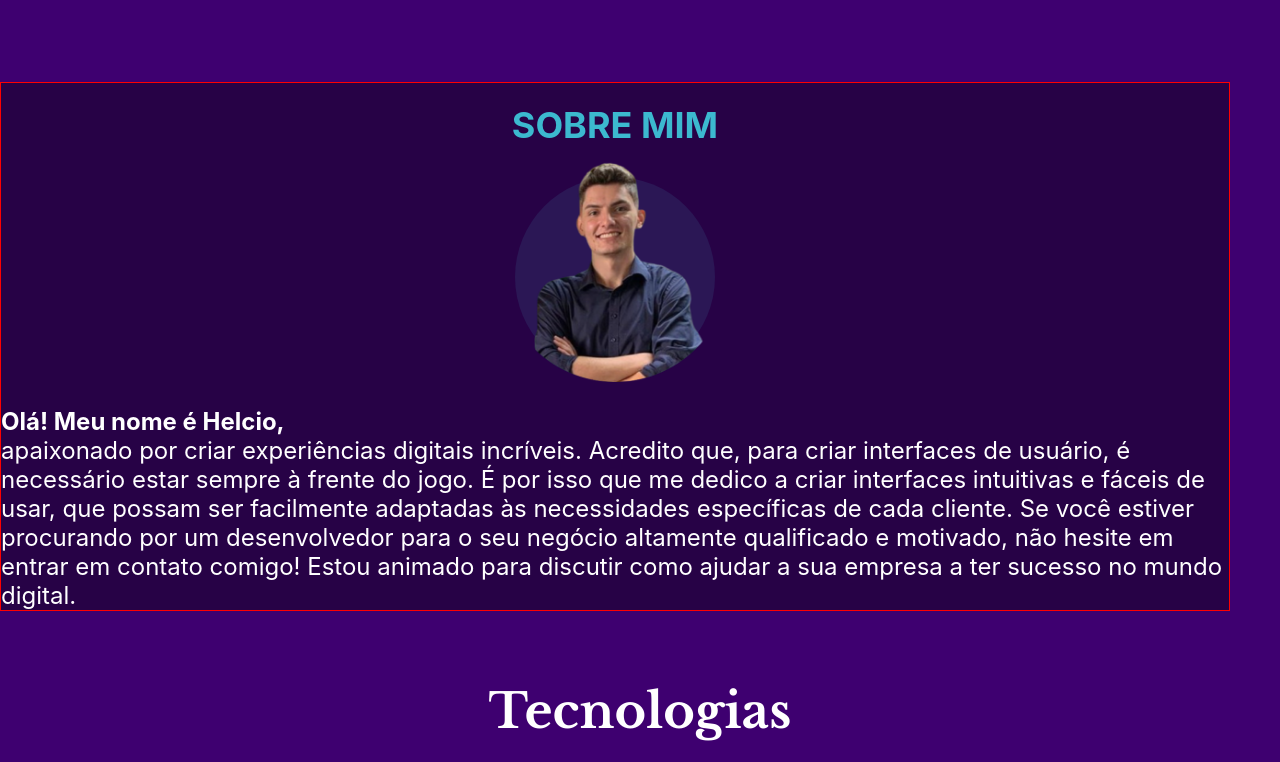
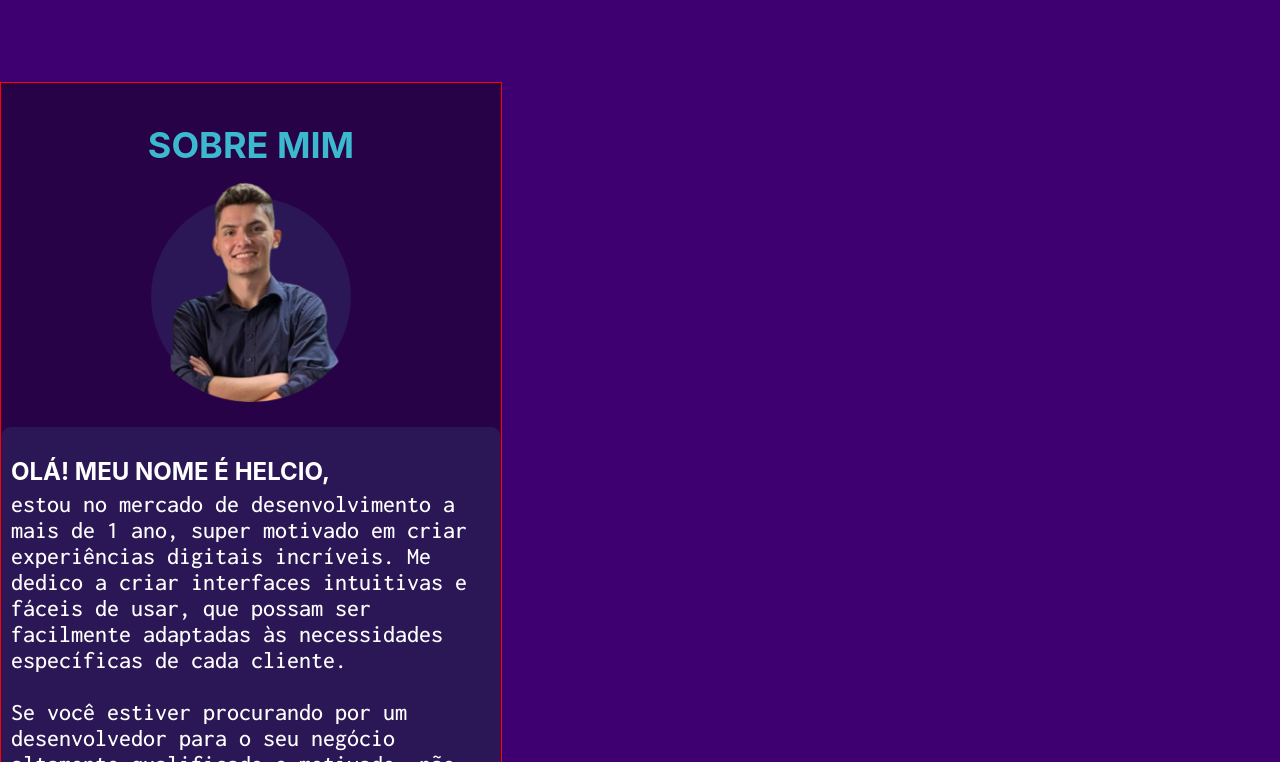
Before and after one commit to HelcioAnicio/Portfolio, a React (Create React App) app: page / in a window 1280 px wide. Shown: the part 718-1480 px from the top of the page. Built offline with nearby package versions, Linux system fonts and the light colour scheme; no server answers.

Commit message:
Style: Changed the font and improve the spacing of text

```diff
--- a/src/Components/AboutMe/AboutMe.js
+++ b/src/Components/AboutMe/AboutMe.js
@@ -17,9 +17,11 @@ function AboutMe () {
                     </figure>
                 </div>
                 <div className="divText">
-                    <h4>Olá! Meu nome é Helcio,</h4>
-                    <p>apaixonado por criar experiências digitais incríveis. Acredito que, para criar interfaces de usuário, é necessário estar sempre à frente do jogo. É por isso que me dedico a criar interfaces intuitivas e fáceis de usar, que possam ser facilmente adaptadas às necessidades específicas de cada cliente.
-                        Se você estiver procurando por um desenvolvedor para o seu negócio altamente qualificado e motivado, não hesite em entrar em contato comigo! Estou animado para discutir como ajudar a sua empresa a ter sucesso no mundo digital.
+                    <h4>OLÁ! MEU NOME É HELCIO,</h4>
+                    <p>estou no mercado de desenvolvimento a mais de 1 ano, super motivado em criar experiências digitais incríveis.
+                        Me dedico a criar interfaces intuitivas e fáceis de usar, que possam ser facilmente adaptadas às necessidades específicas de cada cliente.
+                        <br /><br />
+                        Se você estiver procurando por um desenvolvedor para o seu negócio altamente qualificado e motivado, não hesite em entrar em contato comigo, por qualquer uma das minhas redes socias ou  preencha o formulário que entro em contato.
                     </p>
                 </div>
             </section>
--- a/src/Components/AboutMe/AboutMe.modules.scss
+++ b/src/Components/AboutMe/AboutMe.modules.scss
@@ -1,4 +1,5 @@
 @import '../.././Styles/index.scss';
+@import url('https://fonts.googleapis.com/css2?family=Inconsolata:wght@200;300;500&display=swap');
 
 .sectionContainer {
     height: 100%;
@@ -9,6 +10,7 @@
     border: 1px solid red;
     background-color: $purpleBackground;
     color: white;
+    padding: 20px 0 100px 0;
 
     h2 {
         color: $blue;
@@ -24,7 +26,6 @@
             height: 200px;
             background-color: $purpleAboutMe;
             border-radius: 50%;
-            // border: 1px solid;
             position: relative;
             margin: 0 auto;
 
@@ -36,6 +37,23 @@
                 margin: 0;
                 width: 115%;
             }
+        }
+    }
+
+    .divText {
+        background-color: $purpleAboutMe;
+        border-radius: 10px;
+        padding: 30px 10px;
+        max-width: 500px;
+        margin: 0 auto;
+
+        h4 {
+            margin-bottom: 5px;
+            font-size: 1rem;
+        }
+
+        p {
+            font-family: 'Inconsolata', monospace;
         }
     }
 
```
